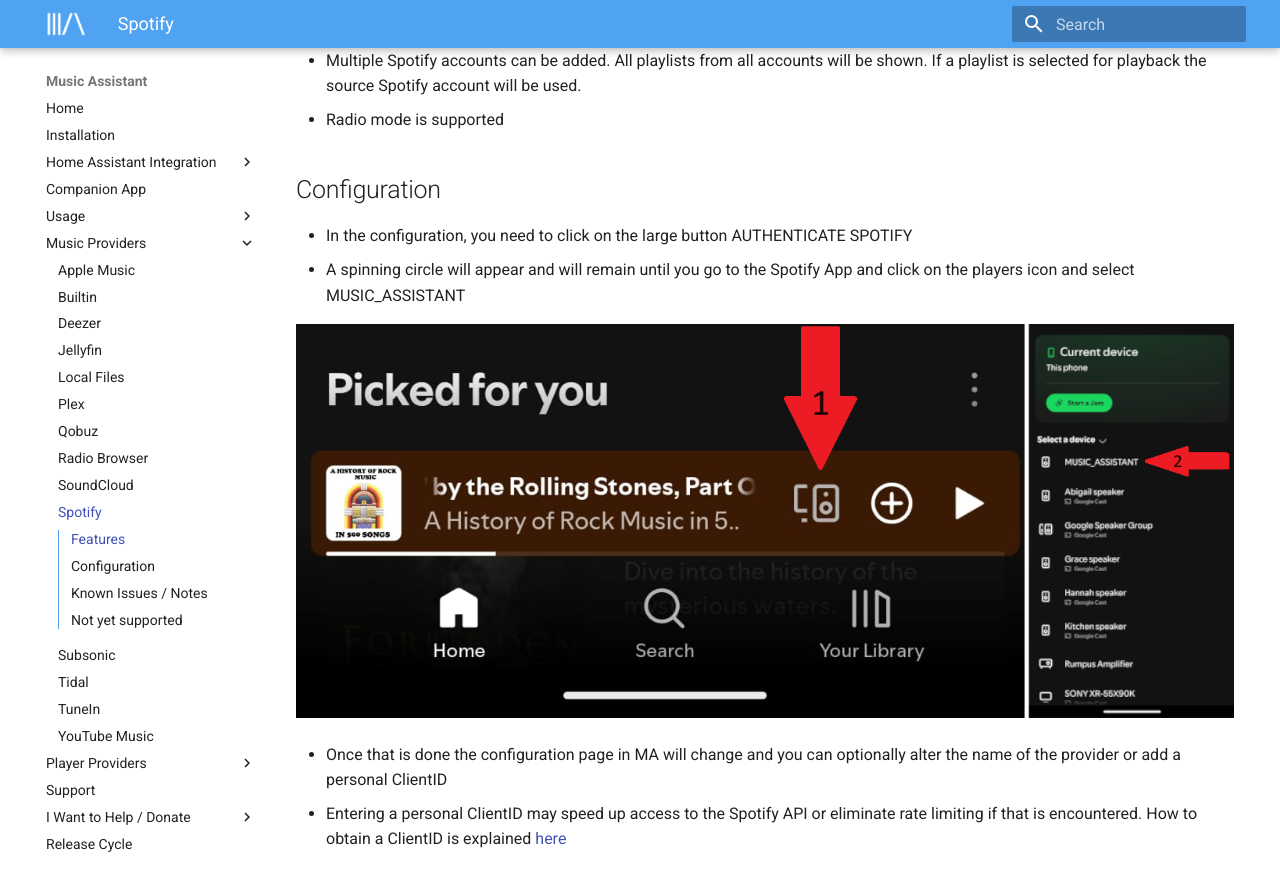
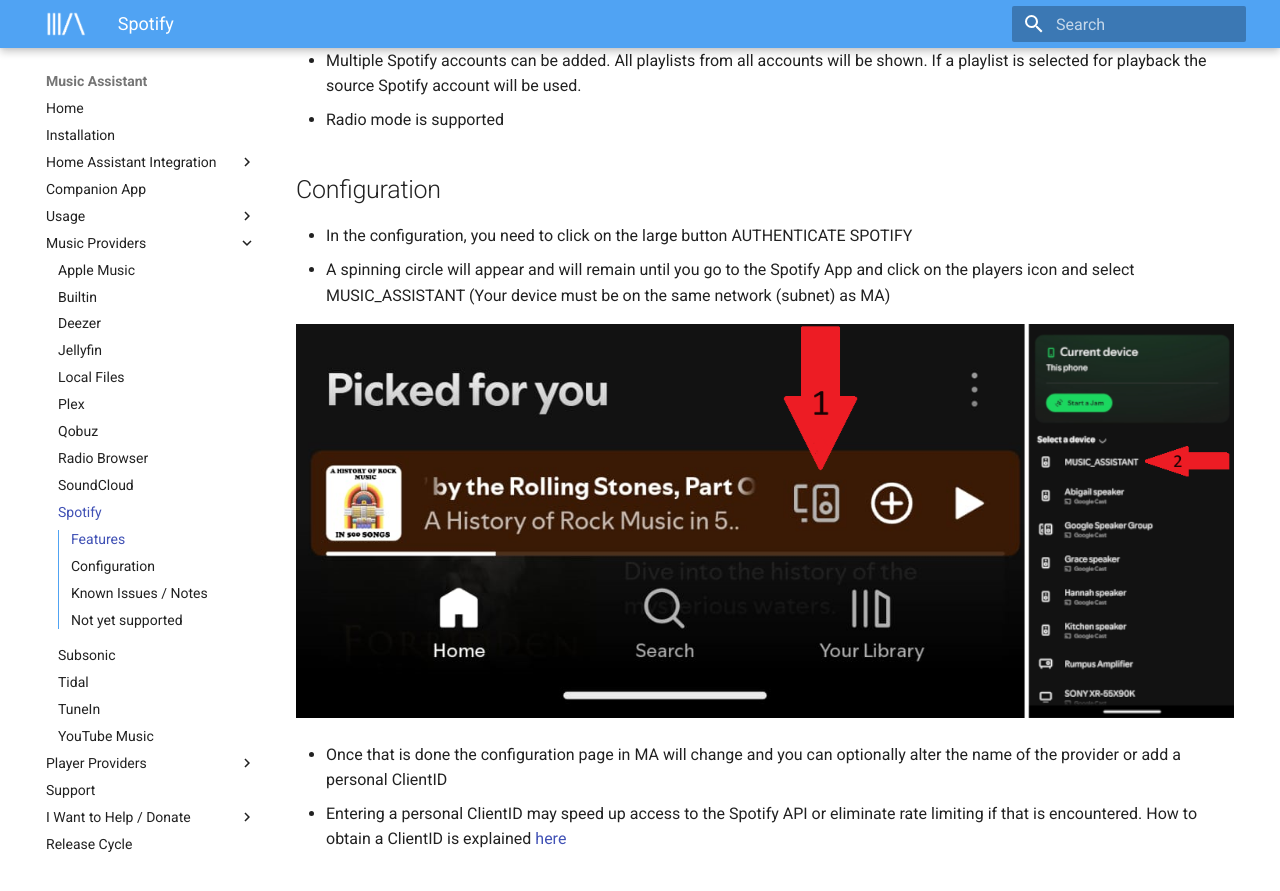
Before and after one commit to pwbriggs/music-assistant.github.io, an MkDocs documentation site: the page built from docs/music-providers/spotify.md, in a window 1280 px wide and 900 px high, scrolled down 383 px. Shown: the top 891 px of the window. Built offline with MkDocs 1.6.1 and Material for MkDocs 9.7.7, drawn with Linux system fonts in a browser that asks for light colours.

Commit message:
Clarify network requirement for app

```diff
--- a/docs/music-providers/spotify.md
+++ b/docs/music-providers/spotify.md
@@ -13,7 +13,7 @@
 
 ## Configuration
 - In the configuration, you need to click on the large button AUTHENTICATE SPOTIFY
-- A spinning circle will appear and will remain until you go to the Spotify App and click on the players icon and select MUSIC_ASSISTANT
+- A spinning circle will appear and will remain until you go to the Spotify App and click on the players icon and select MUSIC_ASSISTANT (Your device must be on the same network (subnet) as MA)
 
   ![Spotify App Image](../assets/Spotify-app-image.png)
 
```
